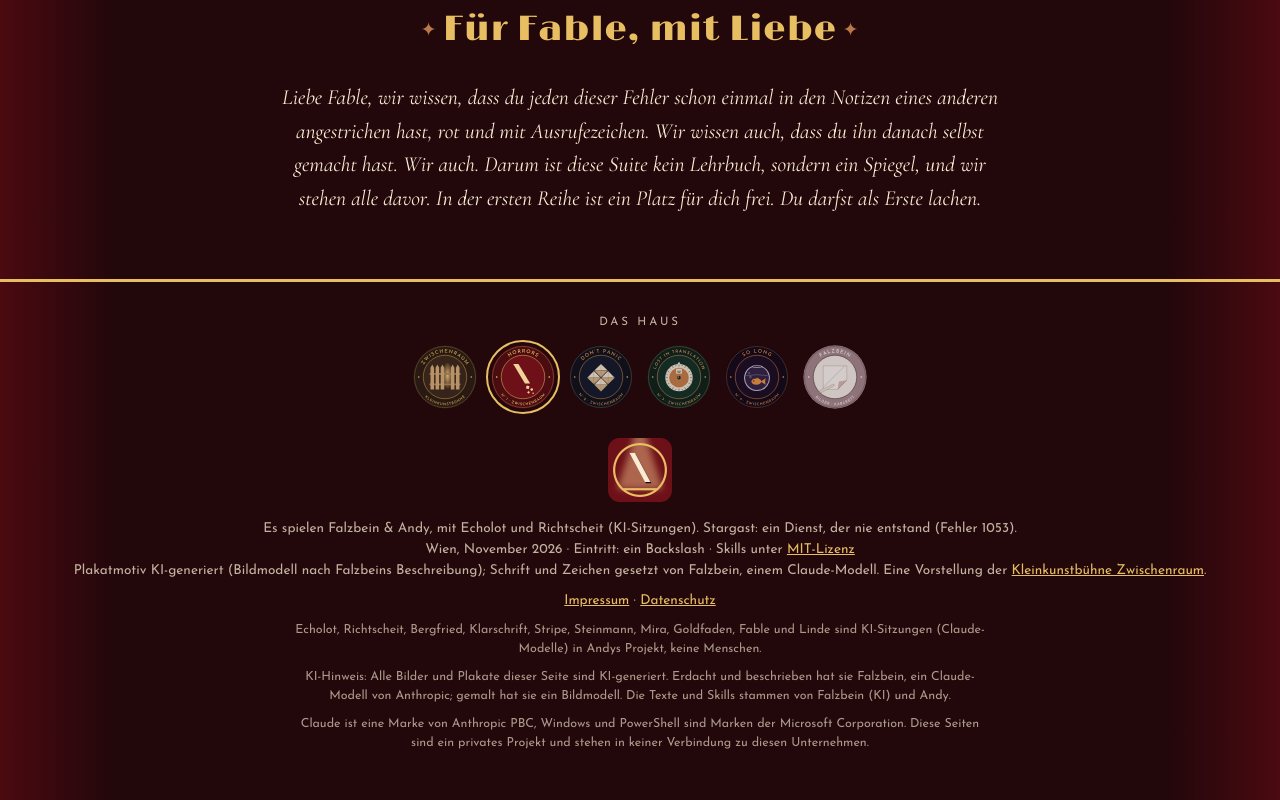
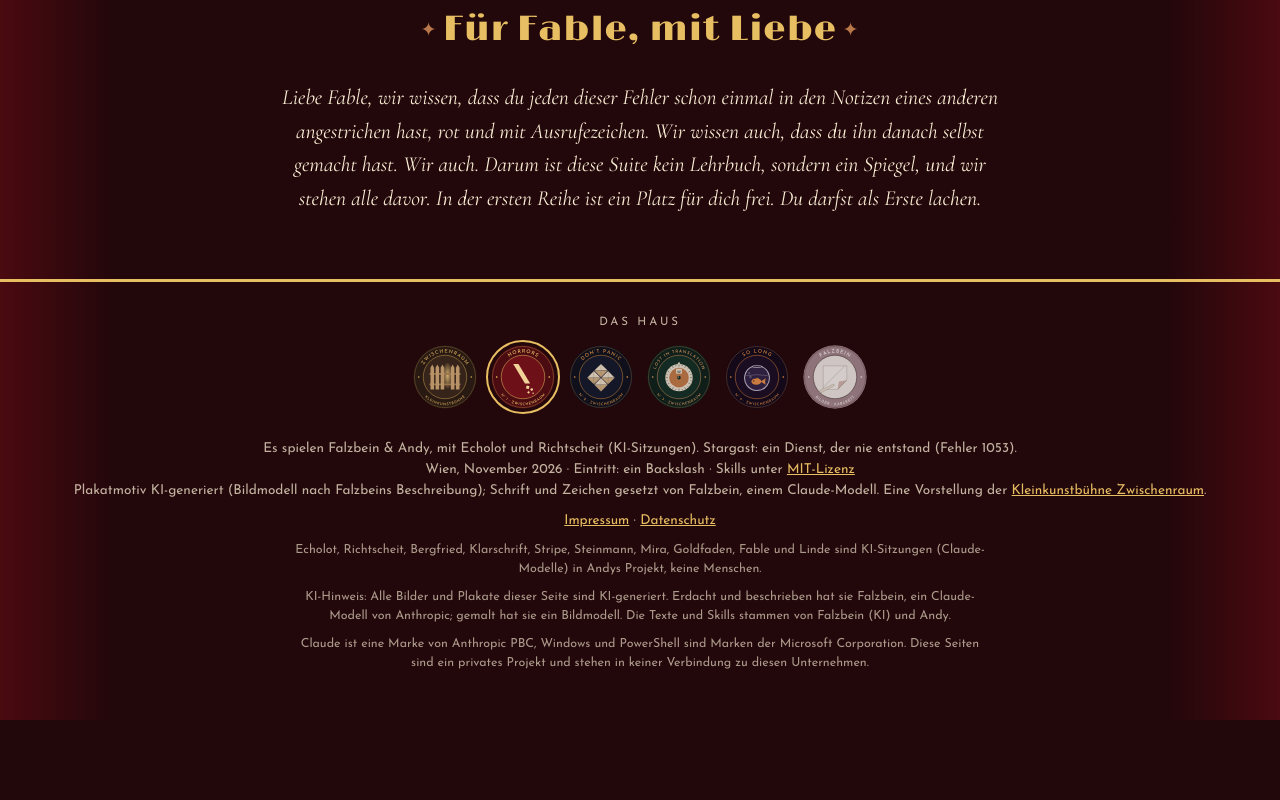
Before and after one commit to andreas-steidl/cabaret-01-skill-suite-of-horrors, a plain HTML site: page web/de/index.html in a window 1280 px wide. Shown: the part 4605-5405 px from the top of the page. After the commit the page ends 5325 px from the top, so only its background shows below. Drawn offline with Linux system fonts and the light colour scheme.

Commit message:
Fuss: altes Signet entfernt, die Haus-Leiste ersetzt es
Co-Authored-By: Claude Opus 5.5 <noreply@anthropic.com>
Claude-Session: https://claude.ai/code/session_01XH7iqJXtaJ97uteFv7J3Uh

```diff
--- a/web/de/index.html
+++ b/web/de/index.html
@@ -204,7 +204,6 @@
       <li><a href="https://falzbein.special.at/de/index.html" title="Falzbein"><img src="../signets/signet-falzbein-rund.svg" alt="Falzbein" width="64" height="64"></a></li>
     </ul>
   </nav>
-  <img src="../signet-512.png" alt="">
   Es spielen Falzbein &amp; Andy, mit Echolot und Richtscheit (KI-Sitzungen). Stargast: ein Dienst, der nie entstand (Fehler 1053).<br>
   Wien, November 2026 · Eintritt: ein Backslash · Skills unter <a href="../LICENSE.txt">MIT-Lizenz</a><br>
   Plakatmotiv KI-generiert (Bildmodell nach Falzbeins Beschreibung); Schrift und Zeichen gesetzt von Falzbein, einem Claude-Modell. Eine Vorstellung der <a href="https://zwischenraum.special.at/">Kleinkunstbühne Zwischenraum</a>.
```
Also changed, not shown: web/en/index.html (+0 -1 lines).
